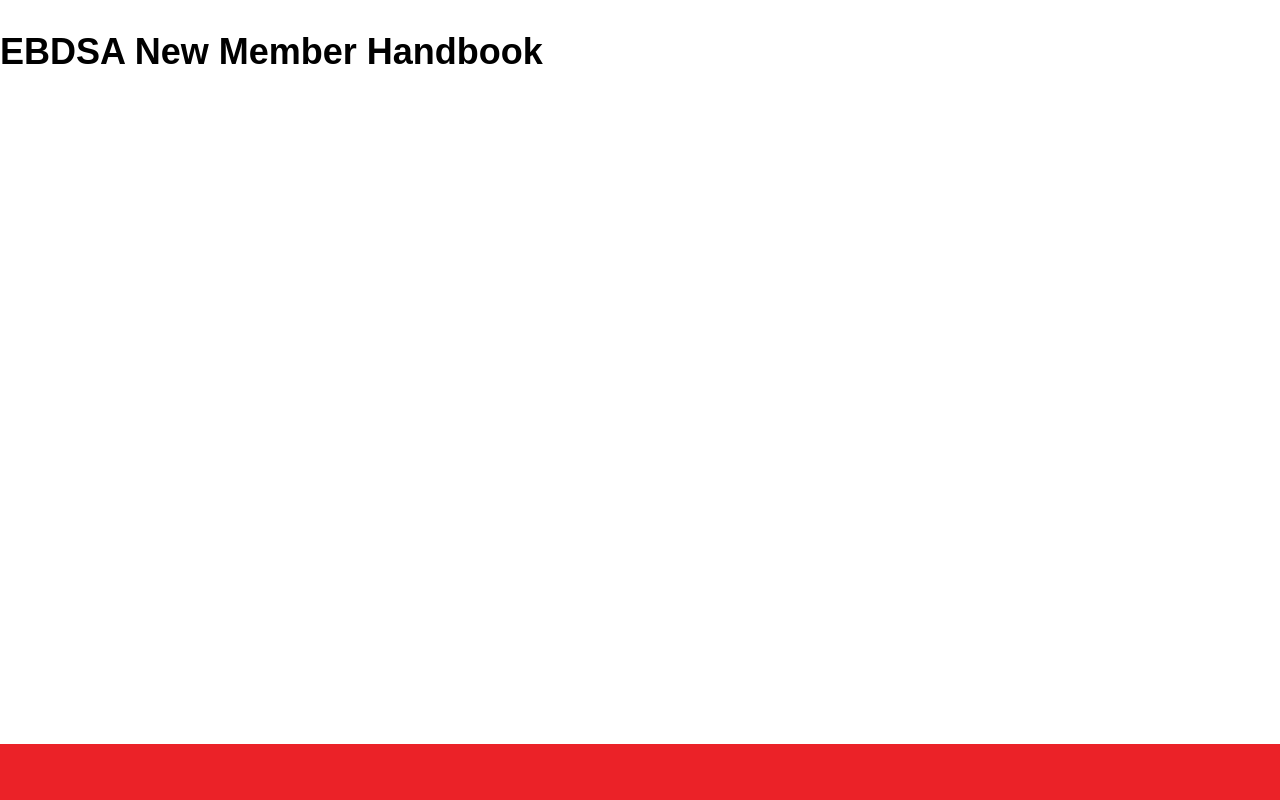
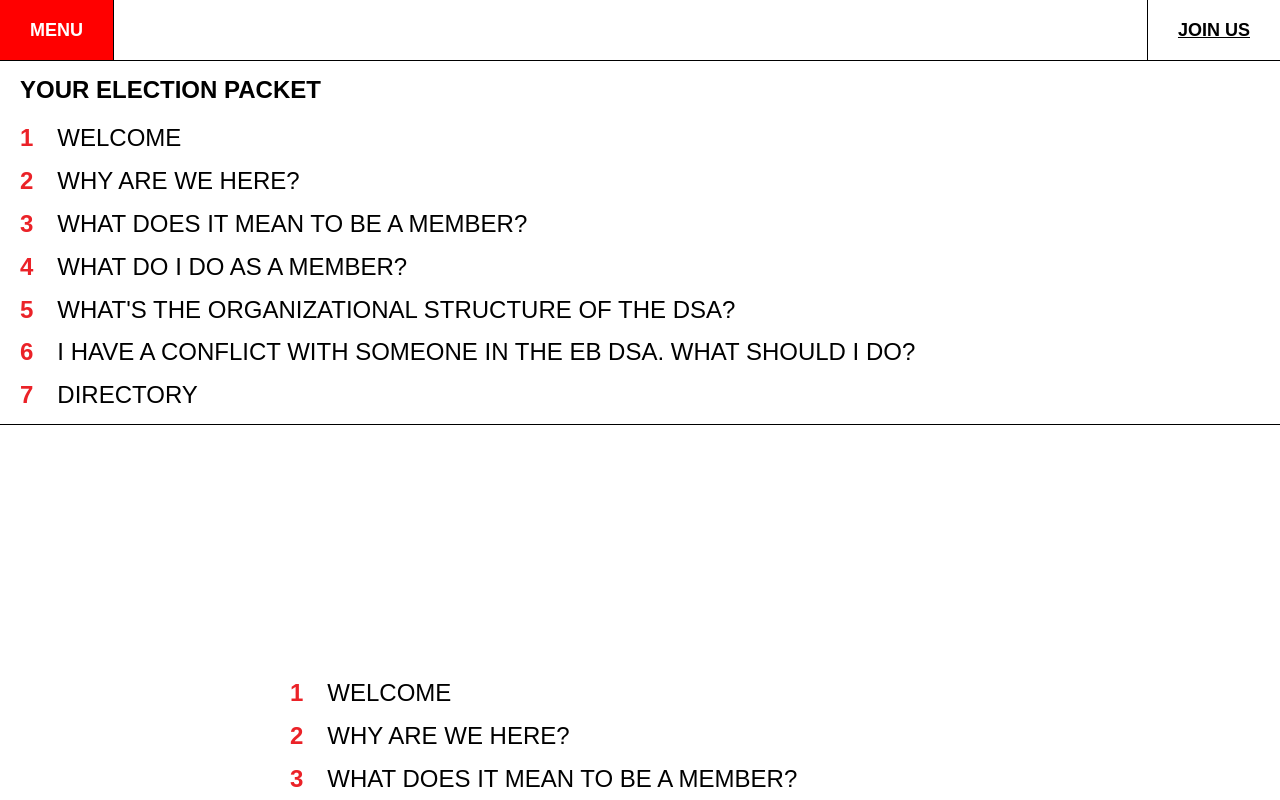
Before and after one commit to eastbaydsa/handbook, a Next.js app: page / in a window 1280 px wide. Shown: the top 800 px of the page. Built offline with nearby package versions, Linux system fonts and the light colour scheme.

Commit message:
Style menu and TOC

```diff
--- /dev/null
+++ b/components/Index.js
@@ -0,0 +1,36 @@
+import React from "react";
+import styled from "styled-components";
+import IndexLink from "./IndexLink";
+
+const Wrapper = styled.div`
+  padding: 0 20px;
+  margin-bottom: 10px;
+`;
+
+const Title = styled.div`
+  text-transform: uppercase;
+  font-weight: 700;
+  text-decoration: none;
+  font-size: 24px;
+  margin: 0 0 10px 0;
+`;
+
+function Index(props) {
+  return (
+    <Wrapper>
+      <Title>{props.title}</Title>
+      {props.links.map((link, i) => {
+        return (
+          <IndexLink
+            number={i + 1}
+            onClick={props.onAnyLinkClicked}
+            key={link.to}
+            {...link}
+          />
+        );
+      })}
+    </Wrapper>
+  );
+}
+
+export default Index;
--- /dev/null
+++ b/components/IndexLink.js
@@ -0,0 +1,38 @@
+import React from "react";
+import styled from "styled-components";
+import Link from "./Link";
+
+import { red } from "./colors";
+
+const Number = styled.span`
+  font-weight: 700;
+  color: ${red};
+  margin-right: 24px;
+`;
+
+const Wrapper = styled.div`
+  display: flex;
+  align-ttems: center;
+  min-height: 30px;
+  margin-bottom: 5px;
+
+  font-size: 24px;
+  text-transform: uppercase;
+
+  &:hover {
+    color: ${red};
+  }
+`;
+
+function IndexLink(props) {
+  return (
+    <Link to={props.to} onClick={props.onClick}>
+      <Wrapper>
+        <Number>{props.number}</Number>
+        <span>{props.label}</span>
+      </Wrapper>
+    </Link>
+  );
+}
+
+export default IndexLink;
--- a/components/Link.js
+++ b/components/Link.js
@@ -1,5 +1,7 @@
 import styled from "styled-components";
 
-const Link = styled.a``;
+const Link = styled.a`
+  cursor: pointer;
+`;
 
 export default Link;
--- a/components/sections/TOC.js
+++ b/components/sections/TOC.js
@@ -1,16 +1,14 @@
 import React, { Component } from "react";
 import Section from "../Section";
 import Container from "../Container";
-import Link from "../Link";
+import Index from "../Index";
 
 class TOC extends Component {
   render() {
     return (
       <Section>
         <Container>
-          <nav>
-            <Link />
-          </nav>
+          <Index links={this.props.links} />
         </Container>
       </Section>
     );
--- a/components/sections/TopNav.js
+++ b/components/sections/TopNav.js
@@ -1,8 +1,103 @@
 import React, { Component } from "react";
+import styled from "styled-components";
+// import { topNavLayer } from "../styles/layers";
+
+import Index from "../Index";
+import TopNavBar from "./TopNavBar";
+// import CurrentLocation from "./CurrentLocation";
+
+const Nav = styled.nav`
+  position: fixed;
+  top: 0;
+  background-color: white;
+  border-top: 1px solid black;
+  border-bottom: 1px solid black;
+  width: 100%;
+  display: flex;
+  flex-direction: column;
+  margin-top: -1px;
+  // zIndex: topNavLayer;
+`;
+
+const Menu = styled.div`
+  border-top: 1px solid black;
+  padding-top: 10px;
+`;
 
 class TopNav extends Component {
+  constructor(props) {
+    super(props);
+    this.state = {
+      isOpen: true
+    };
+  }
+
+  componentDidMount() {
+    window.document.addEventListener("click", this.closeIfClickOutside);
+  }
+
+  componentWillUnmount() {
+    window.document.removeEventListener("click", this.closeIfClickOutside);
+  }
+
+  storeElRef = componentElement => {
+    this.setState({
+      el: componentElement
+    });
+  };
+
+  closeIfClickOutside = event => {
+    if (!this.state.el) {
+      return;
+    }
+    if (
+      this.state.el === event.target ||
+      this.state.el.contains(event.target)
+    ) {
+      return;
+    }
+    this.closeMenu();
+  };
+
+  toggleMenu = () => {
+    this.setState({
+      isOpen: !this.state.isOpen
+    });
+  };
+
+  closeMenu = () => {
+    this.setState({
+      isOpen: false
+    });
+  };
+
+  renderMenu() {
+    return (
+      <Menu>
+        <Index
+          title="Your election packet"
+          links={this.props.links}
+          onAnyLinkClicked={this.closeMenu}
+        />{" "}
+      </Menu>
+    );
+  }
+
   render() {
-    return <div />;
+    return (
+      <Nav innerRef={this.storeElRef}>
+        {" "}
+        <TopNavBar
+          isOpen={this.state.isOpen}
+          toggleMenu={this.toggleMenu}
+        />{" "}
+        {this.state.isOpen ? this.renderMenu() : null}{" "}
+        {/* <CurrentLocation
+                                  links={this.props.links}
+                                  currentSection={this.props.currentSection}
+                                /> */}{" "}
+      </Nav>
+    );
   }
 }
 
--- /dev/null
+++ b/components/sections/TopNavBar.js
@@ -0,0 +1,56 @@
+import React from "react";
+import styled from "styled-components";
+import { headerHeight } from "../styles/layout";
+
+// import { tabletPortraitBreakpoint } from "../styles/breakpoints";
+
+const Wrapper = styled.div`
+  display: flex;
+  padding-left: 20px;
+  height: ${headerHeight};
+`;
+
+const Spacer = styled.div`
+  flex: 1 1 0;
+`;
+
+const A = styled.a`
+  font-size: 18px;
+  font-weight: 700;
+  color: black;
+  display: flex;
+  justify-content: center;
+  align-items: center;
+  cursor: pointer;
+  margin-left: -20px;
+  padding: 0 30px;
+  &:hover {
+    background-color: red;
+    color: white;
+  }
+  ${props => props.xtra};
+`;
+// tabletPortraitBreakpoint({
+//   fontSize: "24px"
+// })
+
+function NavBar(props) {
+  return (
+    <Wrapper>
+      <A xtra="border-right: 1px solid black" onClick={props.toggleMenu}>
+        {" "}
+        MENU{" "}
+      </A>{" "}
+      <Spacer />
+      <A
+        xtra="border-left: 1px solid black"
+        href="http://www.eastbaydsa.org/events"
+        target="_blank"
+      >
+        JOIN US{" "}
+      </A>{" "}
+    </Wrapper>
+  );
+}
+
+export default NavBar;
--- /dev/null
+++ b/components/styles/layout.js
@@ -0,0 +1,3 @@
+const containerWidth = "768px";
+const headerHeight = "60px";
+export { containerWidth, headerHeight };
--- a/pages/_document.js
+++ b/pages/_document.js
@@ -1,3 +1,4 @@
+import React from "react";
 import Document, { Head, Main, NextScript } from "next/document";
 import { ServerStyleSheet } from "styled-components";
 
@@ -13,9 +14,10 @@
 
   render() {
     return (
-      <html>
+      <html lang="en">
         <Head>
-          <title>My page</title>
+          <title>EBDSA Handbook</title>
+          <meta name="viewport" content="width=device-width, initial-scale=1" />
           {this.props.styleTags}
         </Head>
         <body>
```
Also changed, not shown: package.json (+10 -0 lines), .eslintrc.js, 1 other file (tests, documents, lock files or other folders).
